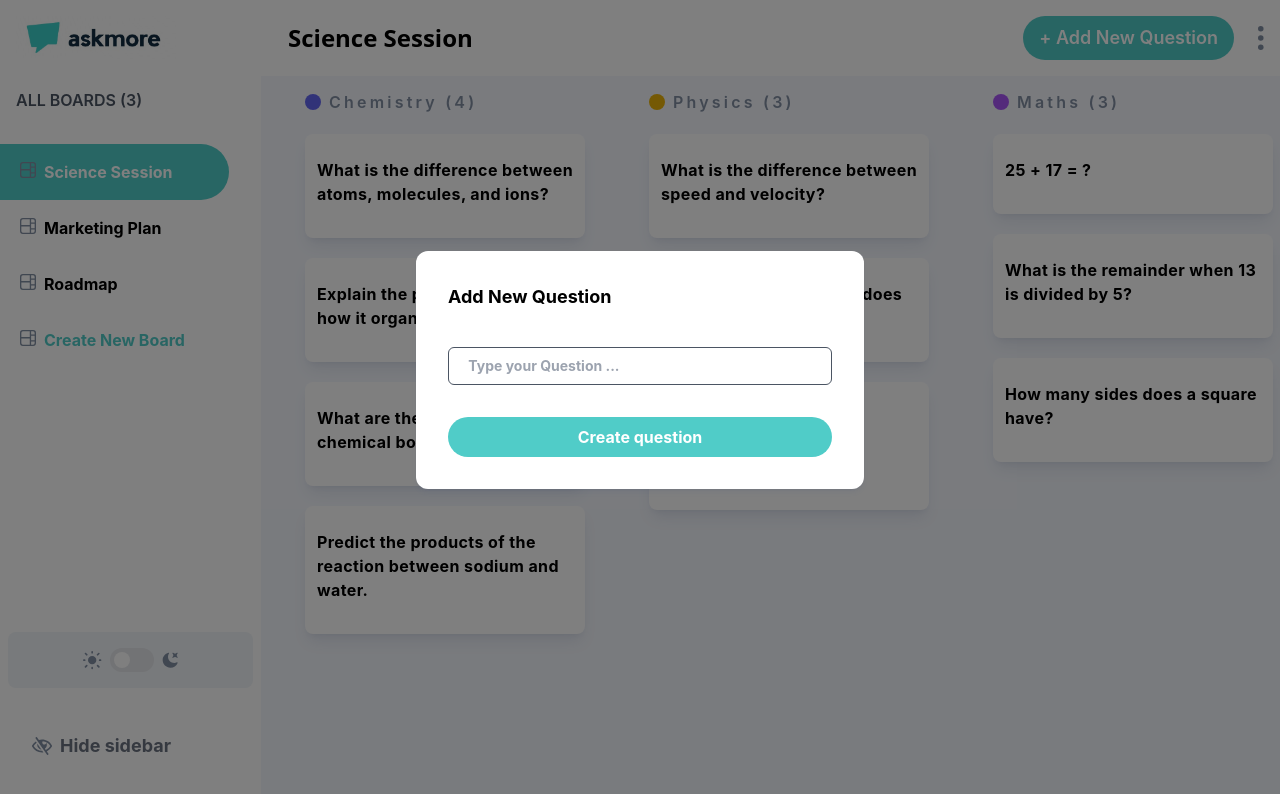
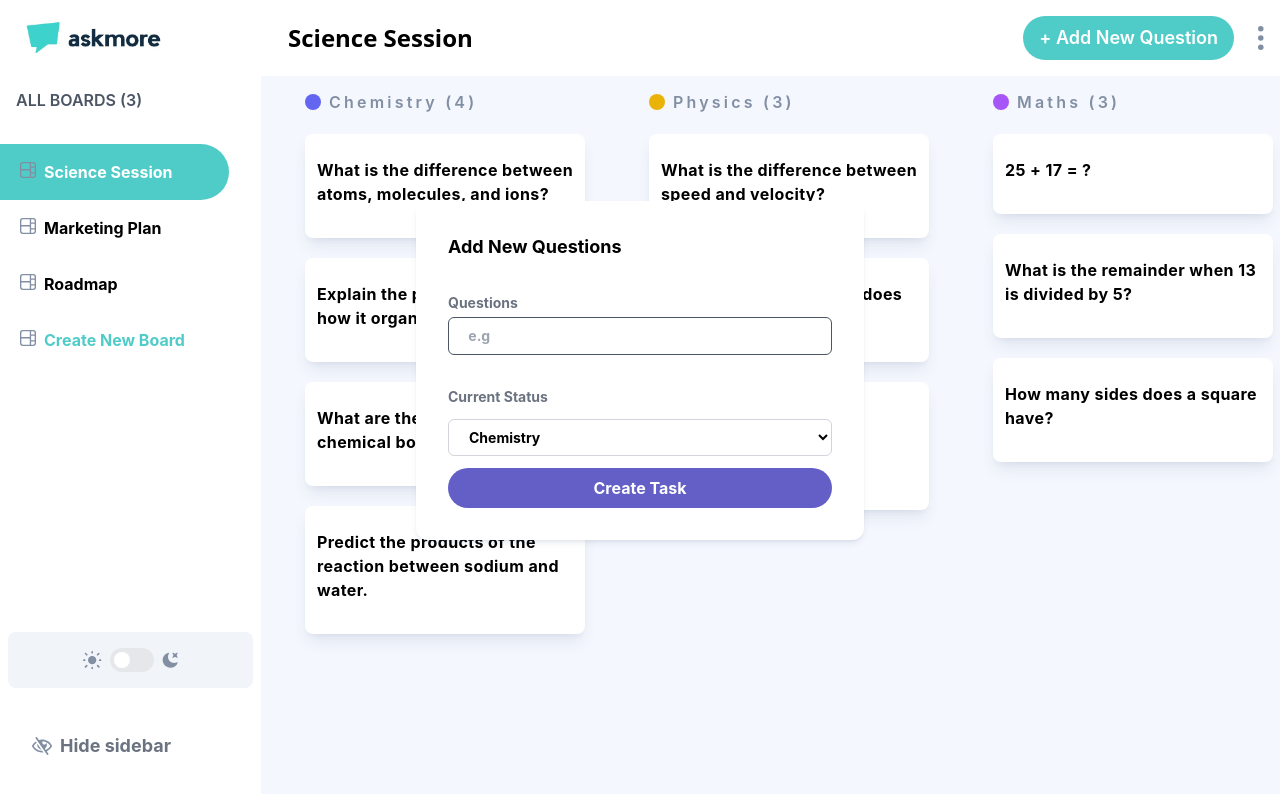
Before and after one commit to ranuga13/AskMore, a React (Vite) app in the folder frontend/: page / in a window 1280 px wide. Both pictures are taken after a click on the button "+ Add New Question". Shown: the top 794 px of the page. Built offline with nearby package versions, Linux system fonts and the light colour scheme.

Commit message:
Issues Fix in AddEditTaskModal

```diff
--- a/frontend/src/modals/AddEditTaskModal.jsx
+++ b/frontend/src/modals/AddEditTaskModal.jsx
@@ -1,15 +1,49 @@
 import React, { useState } from "react";
 import { useDispatch, useSelector } from "react-redux";
+import { v4 as uuidv4 } from "uuid";
+import crossIcon from "../assets/icon-cross.svg";
 import boardsSlice from "../redux/boardsSlice";
 
-function AddEditTaskModal({ type, device, setOpenAddEditTask }) {
-  const dispatch = useDispatch;
+function AddEditTaskModal({
+  type,
+  device,
+  setIsTaskModalOpen,
+  setOpenAddEditTask,
+  taskIndex,
+  prevColIndex = 0,
+}) {
+  const dispatch = useDispatch();
+  const [isFirstLoad, setIsFirstLoad] = useState(true);
+  const [isValid, setIsValid] = useState(true);
   const [title, setTitle] = useState("");
   const [description, setDescription] = useState("");
-  const [isValid, setIsValid] = useState(true);
-  // const board = useSelector((state) => state.board).find(
-  //   (board) => board.isActive
-  // );
+  const board = useSelector((state) => state.boards).find(
+    (board) => board.isActive
+  );
+
+  const columns = board.columns;
+  const col = columns.find((col, index) => index === prevColIndex);
+  const task = col ? col.tasks.find((task, index) => index === taskIndex) : [];
+  const [status, setStatus] = useState(columns[prevColIndex].name);
+  const [newColIndex, setNewColIndex] = useState(prevColIndex);
+  const [subtasks, setSubtasks] = useState([
+    { title: "", isCompleted: false, id: uuidv4() },
+    { title: "", isCompleted: false, id: uuidv4() },
+  ]);
+
+  const onChangeSubtasks = (id, newValue) => {
+    setSubtasks((prevState) => {
+      const newState = [...prevState];
+      const subtask = newState.find((subtask) => subtask.id === id);
+      subtask.title = newValue;
+      return newState;
+    });
+  };
+
+  const onChangeStatus = (e) => {
+    setStatus(e.target.value);
+    setNewColIndex(e.target.selectedIndex);
+  };
 
   const validate = () => {
     setIsValid(false);
@@ -20,39 +54,55 @@ function AddEditTaskModal({ type, device, setOpenAddEditTask }) {
     return true;
   };
 
+  if (type === "edit" && isFirstLoad) {
+    setSubtasks(
+      task.subtasks.map((subtask) => {
+        return { ...subtask, id: uuidv4() };
+      })
+    );
+    setTitle(task.title);
+    setDescription(task.description);
+    setIsFirstLoad(false);
+  }
+
+  const onDelete = (id) => {
+    setSubtasks((prevState) => prevState.filter((el) => el.id !== id));
+  };
+
   const onSubmit = (type) => {
-    //needed code
-    // if (type === "add") {
-    //   dispatch(
-    //     boardsSlice.actions.addTask({
-    //       title,
-    //       //newColIndex,
-    //     })
-    //   );
-    // }
-    setOpenAddEditTask(false); // Close the modal
-
-    // else {
-    //   dispatch(
-    //     boardsSlice.actions.editTask({
-    //       title,
-    //       description,
-    //       subtasks,
-    //       status,
-    //       taskIndex,
-    //       prevColIndex,
-    //       newColIndex,
-    //     })
-    //   );
-    // }
+    if (type === "add") {
+      dispatch(
+        boardsSlice.actions.addTask({
+          title,
+          description,
+          subtasks,
+          status,
+          newColIndex,
+        })
+      );
+      setOpenAddEditTask(false);
+    } else {
+      dispatch(
+        boardsSlice.actions.editTask({
+          title,
+          description,
+          subtasks,
+          status,
+          taskIndex,
+          prevColIndex,
+          newColIndex,
+        })
+      );
+      setOpenAddEditTask(false);
+    }
   };
 
   return (
     <div
       className={
         device === "mobile"
-          ? "  py-6 px-6 pb-40  absolute overflow-y-scroll  left-0 flex  right-0 bottom-[-100vh] top-0 dropdown bg-[#00000080] "
-          : "  py-6 px-6 pb-40  absolute overflow-y-scroll  left-0 flex  right-0 bottom-0 top-0 dropdown bg-[#00000080]"
+          ? "  py-6 px-6 pb-40  absolute overflow-y-scroll  left-0 flex  right-0 bottom-[-100vh] top-0 dropdown "
+          : "  py-6 px-6 pb-40  absolute overflow-y-scroll  left-0 flex  right-0 bottom-0 top-0 dropdown "
       }
       onClick={(e) => {
         if (e.target !== e.currentTarget) {
@@ -61,47 +111,104 @@ function AddEditTaskModal({ type, device, setOpenAddEditTask }) {
         setOpenAddEditTask(false);
       }}
     >
-      {/* Modal Section */}
-
       <div
         className=" scrollbar-hide overflow-y-scroll max-h-[95vh]  my-auto  bg-white dark:bg-[#2b2c37] text-black dark:text-white font-bold
        shadow-md shadow-[#364e7e1a] max-w-md mx-auto  w-full px-8  py-8 rounded-xl"
       >
         <h3 className=" text-lg ">
-          {type === "edit" ? "Edit" : "Add New"} Question
+          {type === "edit" ? "Edit" : "Add New"} Questions
         </h3>
-
-        {/* Task Name */}
 
         <div className="mt-8 flex flex-col space-y-1">
           <label className="  text-sm dark:text-white text-gray-500">
-            {/* Type Your Question */}
+            Questions
           </label>
           <input
             value={title}
             onChange={(e) => setTitle(e.target.value)}
             id="task-name-input"
             type="text"
-            className=" bg-transparent  px-4 py-2 outline-none focus:border-0 rounded-md text-sm  border-[0.5px] border-gray-600 focus:outline-[#50ccc8] outline-1  ring-0  "
-            placeholder=" Type your Question ..."
+            className=" bg-transparent  px-4 py-2 outline-none focus:border-0 rounded-md text-sm  border-[0.5px] border-gray-600 focus:outline-[#635fc7] outline-1  ring-0  "
+            placeholder=" e.g "
           />
         </div>
 
-        {/* current Status  */}
+        {/* <div className="mt-8 flex flex-col space-y-1">
+          <label className="  text-sm dark:text-white text-gray-500">
+            Description
+          </label>
+          <textarea
+            value={description}
+            onChange={(e) => setDescription(e.target.value)}
+            id="task-description-input"
+            className=" bg-transparent outline-none min-h-[200px] focus:border-0 px-4 py-2 rounded-md text-sm  border-[0.5px] border-gray-600 focus:outline-[#635fc7] outline-[1px] "
+            placeholder="e.g. It's always good to take a break. This
+            15 minute break will  recharge the batteries
+            a little."
+          />
+        </div> */}
+
+        {/* <div className="mt-8 flex flex-col space-y-3">
+          <label className="  text-sm dark:text-white text-gray-500">
+            Subtasks
+          </label>
+          {subtasks.map((subtask, index) => (
+            <div key={index} className=" flex items-center w-full ">
+              <input
+                onChange={(e) => {
+                  onChangeSubtasks(subtask.id, e.target.value);
+                }}
+                type="text"
+                value={subtask.title}
+                className=" bg-transparent outline-none focus:border-0 flex-grow px-4 py-2 rounded-md text-sm  border-[0.5px] border-gray-600 focus:outline-[#635fc7] outline-[1px]  "
+                placeholder=" e.g Take coffee break"
+              />
+              <img
+                src={crossIcon}
+                onClick={() => {
+                  onDelete(subtask.id);
+                }}
+                className=" m-4 cursor-pointer "
+              />
+            </div>
+          ))}
+
+          <button
+            className=" w-full items-center dark:text-[#635fc7] dark:bg-white  text-white bg-[#635fc7] py-2 rounded-full "
+            onClick={() => {
+              setSubtasks((state) => [
+                ...state,
+                { title: "", isCompleted: false, id: uuidv4() },
+              ]);
+            }}
+          >
+            + Add New Subtask
+          </button>
+        </div> */}
+
         <div className="mt-8 flex flex-col space-y-3">
+          <label className="  text-sm dark:text-white text-gray-500">
+            Current Status
+          </label>
+          <select
+            value={status}
+            onChange={onChangeStatus}
+            className=" select-status flex-grow px-4 py-2 rounded-md text-sm bg-transparent focus:border-0  border-[1px] border-gray-300 focus:outline-[#635fc7] outline-none"
+          >
+            {columns.map((column, index) => (
+              <option key={index}>{column.name}</option>
+            ))}
+          </select>
           <button
             onClick={() => {
               const isValid = validate();
               if (isValid) {
                 onSubmit(type);
-                setOpenAddEditTask(false);
-                // setIsAddTaskModalOpen(false);
-                // type === "edit" && setIsTaskModalOpen(false);
               }
             }}
-            className=" w-full items-center text-white bg-[#50ccc8] py-2 rounded-full "
+            className=" w-full items-center text-white bg-[#635fc7] py-2 rounded-full "
           >
-            {type === "edit" ? " save edit" : "Create question"}
+            {type === "edit" ? "Save Edit" : "Create Task"}
           </button>
         </div>
       </div>
```
